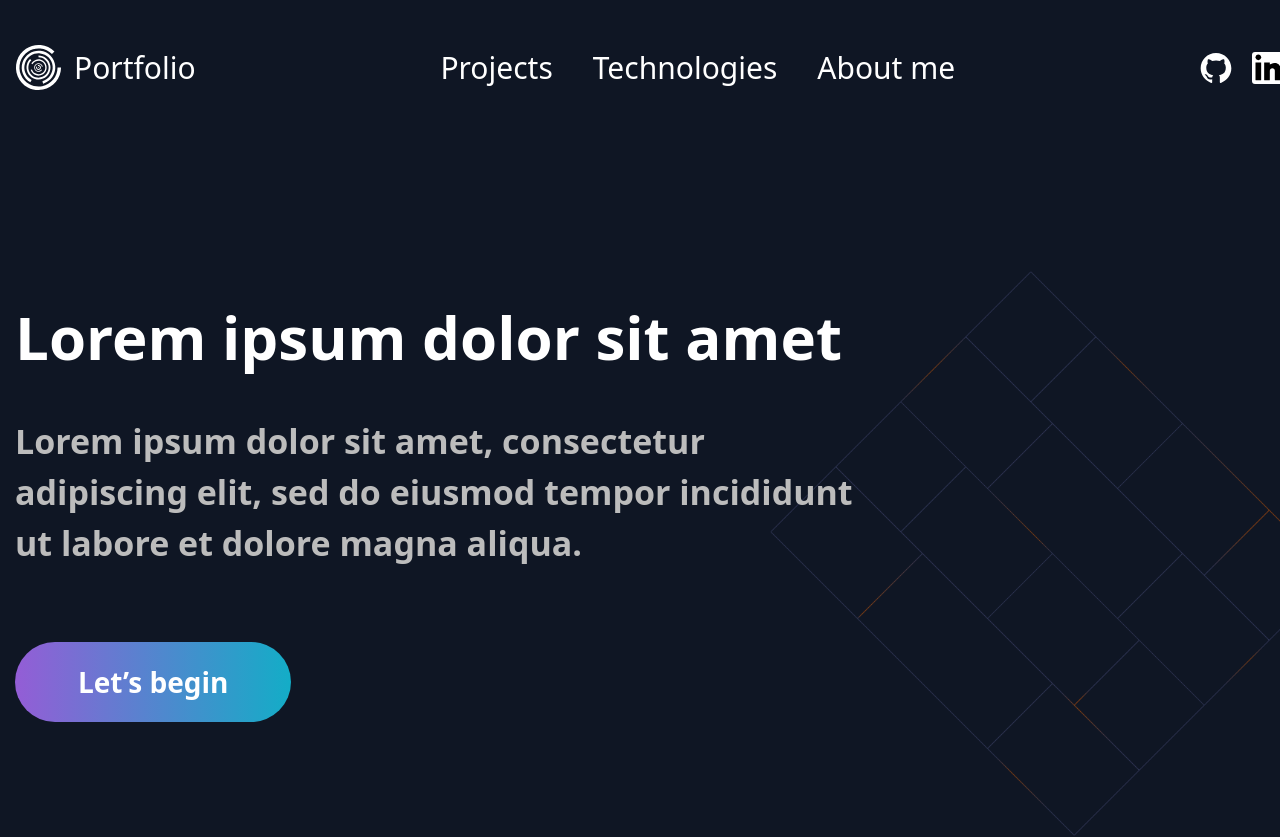
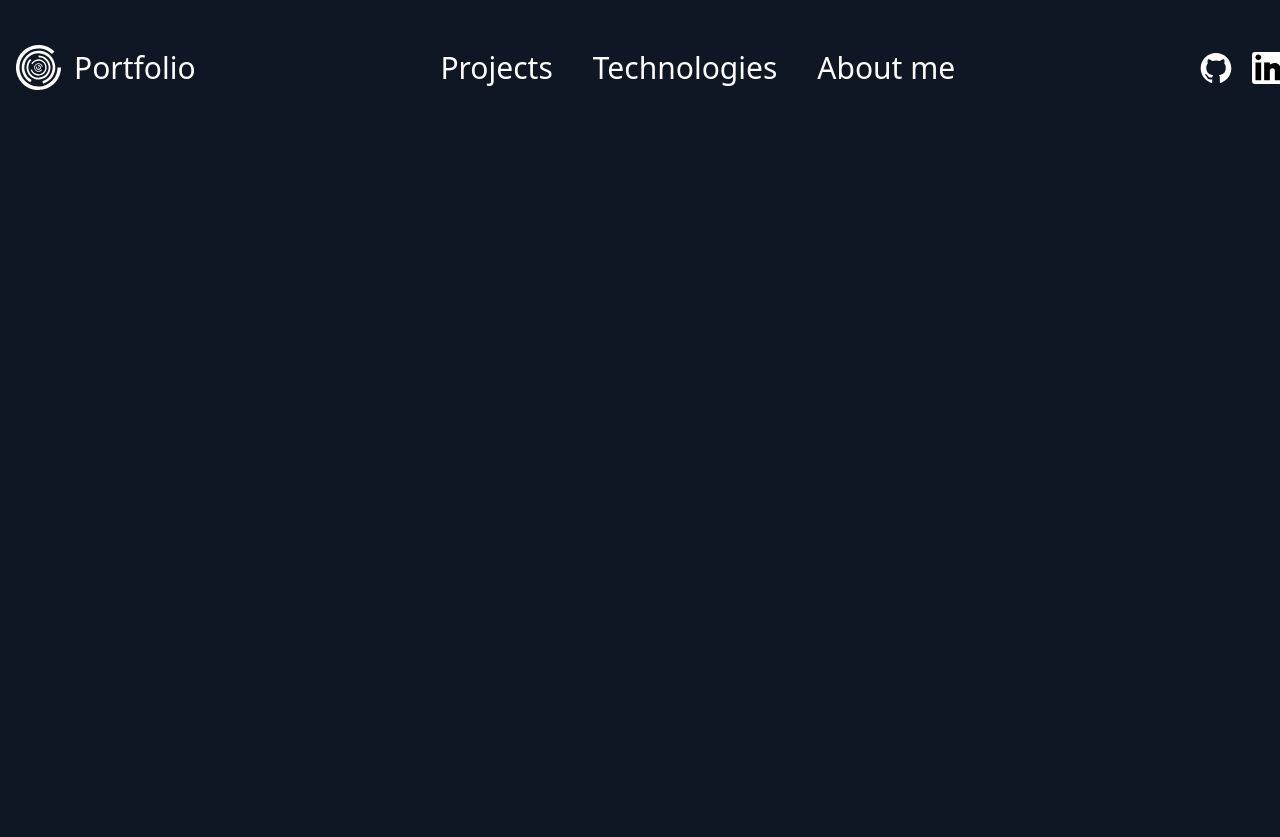
Before and after one commit to Muslima-coder/8-dars.vite, a React (Vite) app: page / in a window 1280 px wide. Shown: the top 837 px of the page. After the commit the page ends 800 px from the top, so only its background shows below. Built offline with nearby package versions, Linux system fonts and the light colour scheme.

Commit message:
update commit

```diff
--- a/src/App.jsx
+++ b/src/App.jsx
@@ -17,12 +17,12 @@ function App(){
 return(
 <>
 <Header/>
-<Hero/>
+{/* <Hero/>
 <Projects/>
 <Technologies/>
 <Additional/>
 <AboutMe/>
-<Footer/>
+<Footer/> */}
 </>
  )
 }
```
